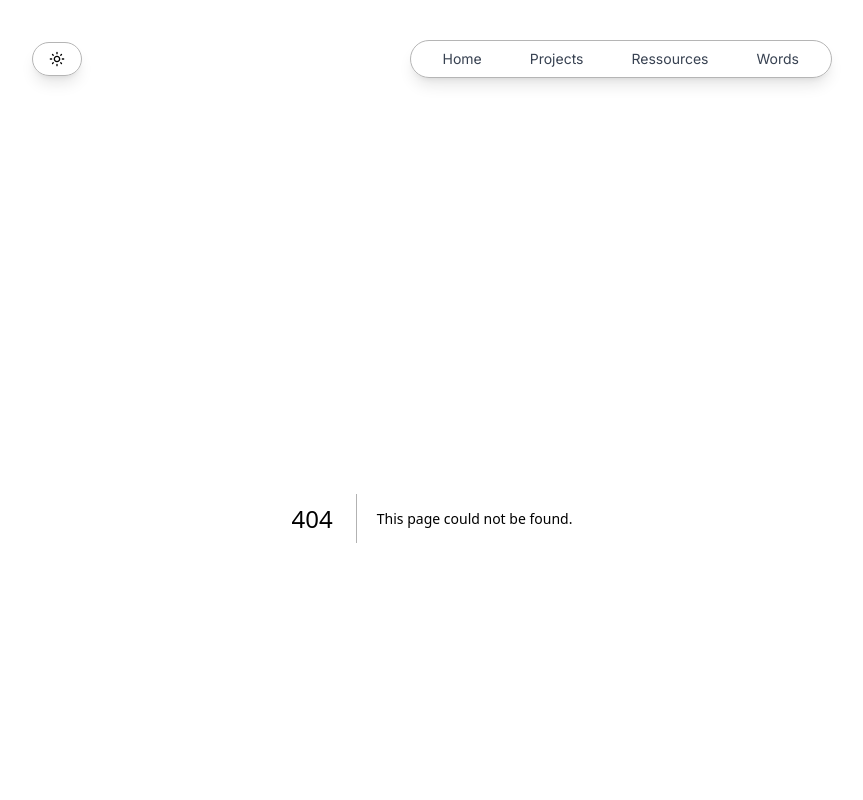
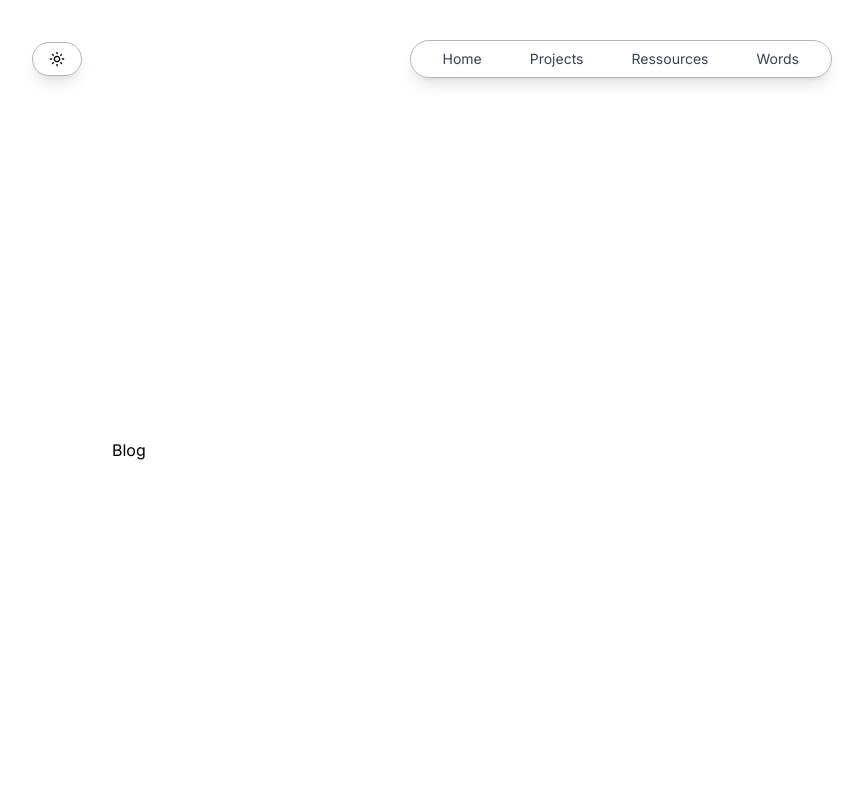
Before and after one commit to iambenkis/Portfolio-2.0, a Next.js app: page /blog in a window 1280 px wide. Before the commit this address had no page. Shown: the top 800 px of the page, without its empty margins (208-1071 px from the left). Built offline with nearby package versions, Linux system fonts and the light colour scheme.

Commit message:
Add the blog page

```diff
--- /dev/null
+++ b/src/app/blog/page.jsx
@@ -0,0 +1,3 @@
+export default function Blog() {
+  return <h1 className="p-80">Blog</h1>
+}
```
